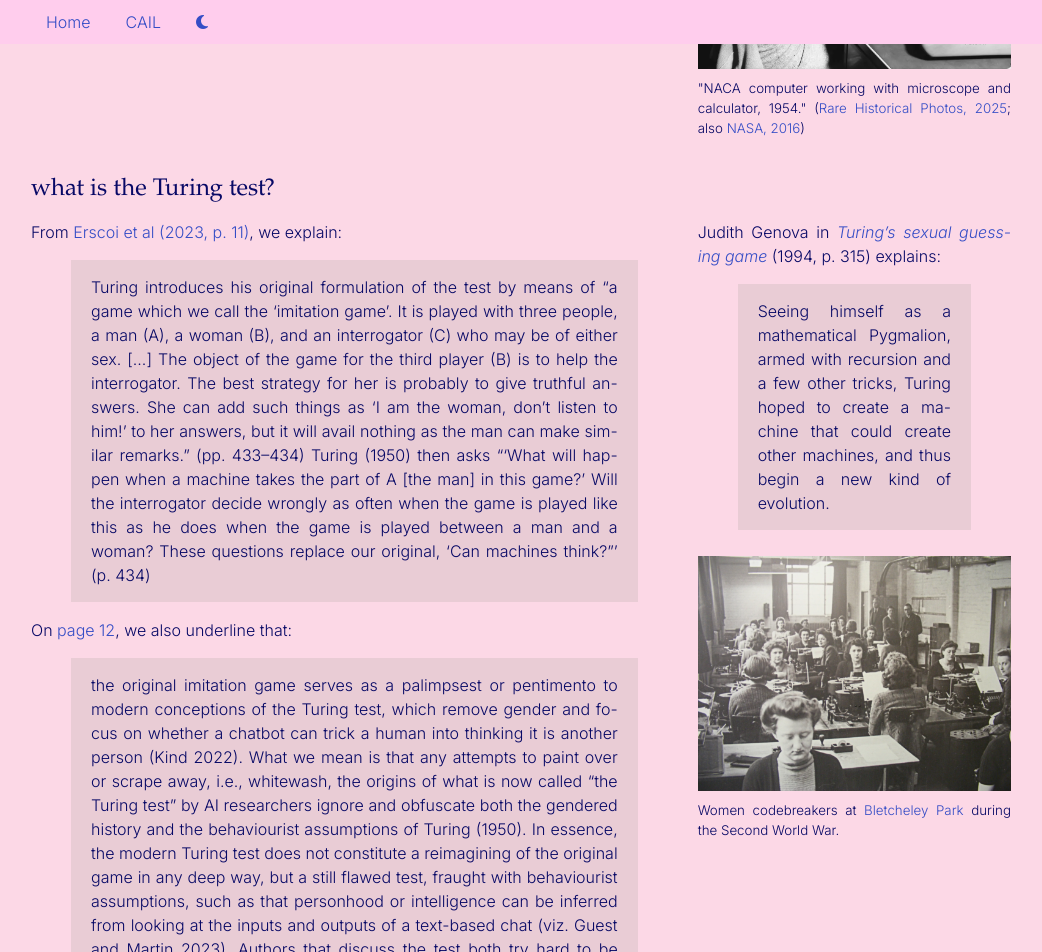
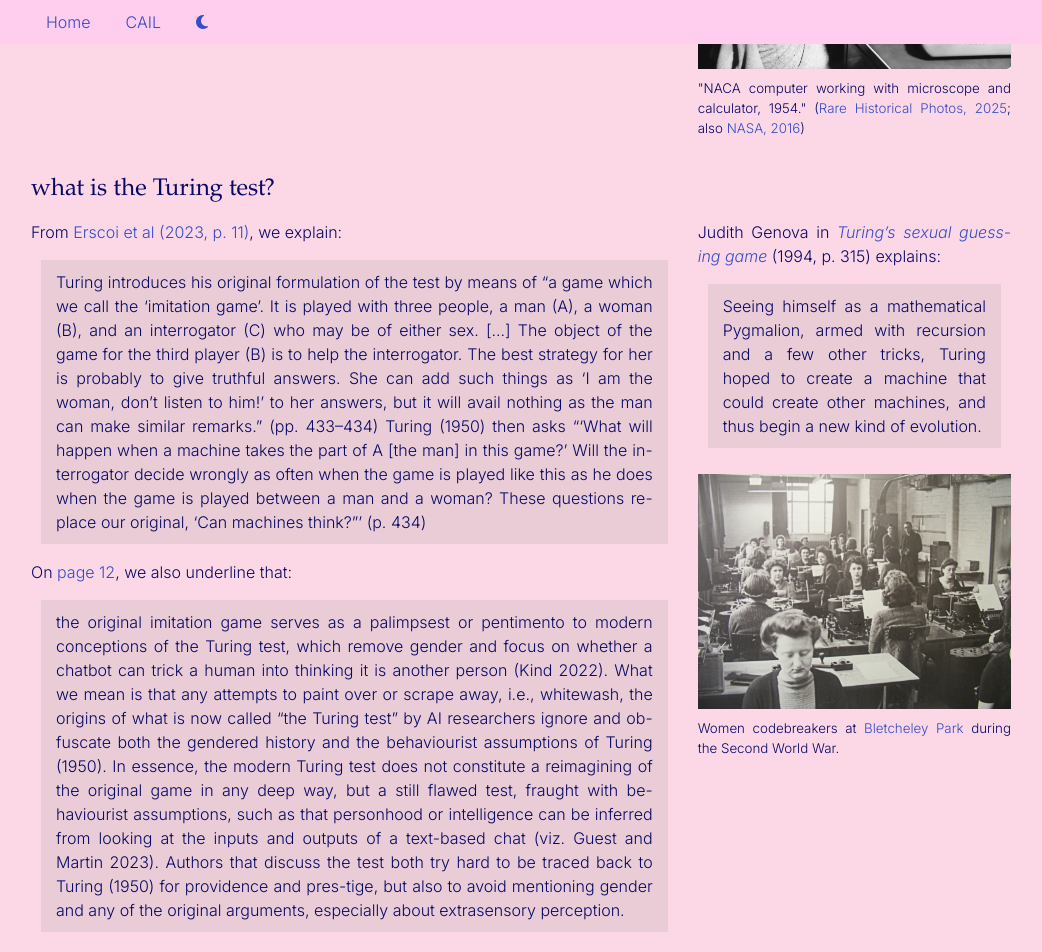
Before and after one commit to oliviaguest/oliviaguest.github.io, a Jekyll site: the page built from turing.html, in a window 1280 px wide and 1400 px high, scrolled down 786 px. Shown: the top 952 px of the window, without its empty margins (119-1161 px from the left). Built offline with Jekyll 4.4.1, drawn with Linux system fonts in a browser that asks for light colours; nearby versions of some CDN libraries; some web fonts are replaced; library files that are not in the unit come from our copies; a style sheet for code colours, icons or effects is not loaded.

Commit message:
quote spacing

```diff
--- a/css/custom.css
+++ b/css/custom.css
@@ -94,8 +94,13 @@
  {
     background-color: light-dark(var(--light-qbg), var(--dark-qbg));
     border-left: 0.0rem solid light-dark(var(--light-h), var(--dark-h));
-    padding: 1.5rem 2rem;
+    padding: 1rem 1.5rem;
     text-align: justify;
+
+    margin-block-start: 1em;
+    margin-block-end: 1em;
+    margin-inline-start: 1rem;
+    margin-inline-end: 1rem;
 
 }
 
```
